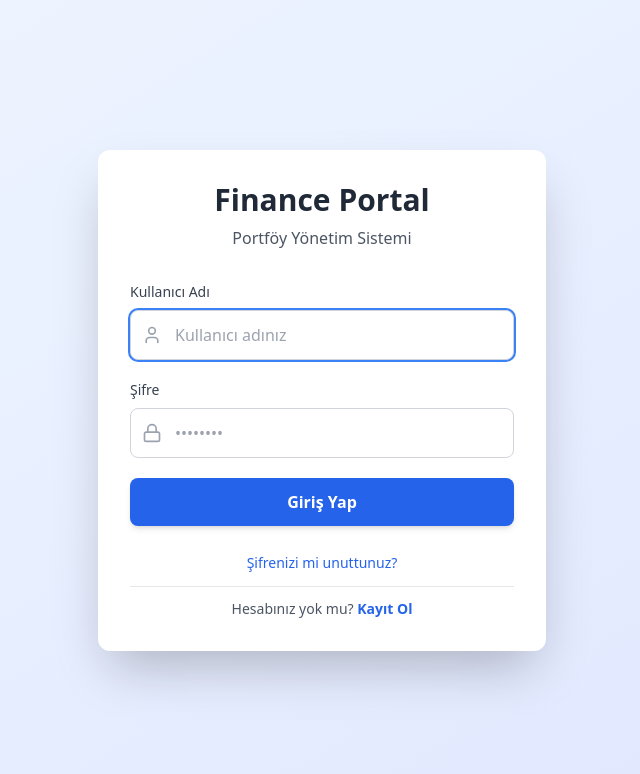
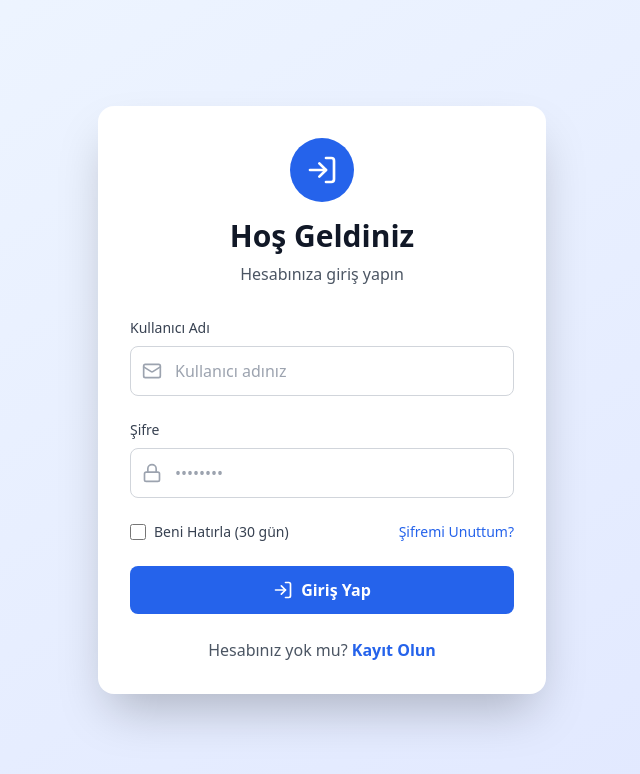
Before and after one commit to YukselMertKirdar67/finance-portal, a React (Vite) app in the folder frontend/finance-portal-frontend/: page /login in a window 1280 px wide. Shown: the top 774 px of the page, without its empty margins (318-958 px from the left). Built offline with nearby package versions, Linux system fonts and the light colour scheme.

Commit message:
Remember me box eklendi ve 2FA için window sayfasına yönlendirme eklendi

```diff
--- a/frontend/finance-portal-frontend/src/Components/Page/LoginPage.jsx
+++ b/frontend/finance-portal-frontend/src/Components/Page/LoginPage.jsx
@@ -1,18 +1,28 @@
-import React, { useState } from 'react';
-import { useNavigate } from 'react-router-dom';
-import { User, Lock, AlertCircle } from 'lucide-react';
+import React, { useState, useEffect } from 'react';
+import { useNavigate, Link } from 'react-router-dom';
+import { Mail, Lock, LogIn, AlertCircle } from 'lucide-react';
+import { useAuth } from '../../context/AuthContext';
 import api from '../../API/instrumentsApi';
 
 const LoginPage = () => {
     const navigate = useNavigate();
+    const { authenticated, login } = useAuth();
 
     const [formData, setFormData] = useState({
         username: '',
         password: ''
     });
 
+    const [rememberMe, setRememberMe] = useState(false);
+    const [loading, setLoading] = useState(false);
     const [error, setError] = useState('');
-    const [loading, setLoading] = useState(false);
+
+    // Zaten login ise home'a yönlendir
+    useEffect(() => {
+        if (authenticated) {
+            navigate('/home', { replace: true });
+        }
+    }, [authenticated, navigate]);
 
     const handleChange = (e) => {
         const { name, value } = e.target;
@@ -20,7 +30,6 @@ const LoginPage = () => {
             ...prev,
             [name]: value
         }));
-        setError('');
     };
 
     const handleSubmit = async (e) => {
@@ -35,22 +44,32 @@ const LoginPage = () => {
         setError('');
 
         try {
-            const response = await api.post('/auth/login', formData);
+            //  Pre-auth: Credentials check + OTP kontrolü
+            const preAuthResponse = await api.post('/auth/pre-auth', {
+                username: formData.username,
+                password: formData.password,
+                rememberMe: rememberMe
+            });
 
-            if (response.data.success) {
-                // Token'ları localStorage'a kaydet
-                localStorage.setItem('token', response.data.accessToken);
-                localStorage.setItem('refreshToken', response.data.refreshToken);
+            if (preAuthResponse.data.success && !preAuthResponse.data.requiresOTP) {
+                // OTP yok, direkt login
+                const loginResponse = await api.post('/auth/login', {
+                    ...formData,
+                    rememberMe: rememberMe
+                });
 
-                // User bilgilerini kaydet
-                localStorage.setItem('user', JSON.stringify({
-                    username: response.data.username,
-                    email: response.data.email,
-                    roles: response.data.roles
-                }));
+                if (loginResponse.data.success) {
+                    //  AuthContext'e rememberMe parametresi ile token kaydet
+                    login(loginResponse.data, rememberMe);
+                    navigate('/home');
+                }
 
-                // Home sayfasına yönlendir
-                window.location.href = '/home';
+            } else if (preAuthResponse.data.requiresOTP) {
+                //  OTP gerekli - Keycloak popup aç
+                openKeycloakOTPPopup(preAuthResponse.data.keycloakAuthUrl);
+
+            } else {
+                setError(preAuthResponse.data.message || 'Giriş başarısız');
             }
 
         } catch (err) {
@@ -61,26 +80,80 @@ const LoginPage = () => {
         }
     };
 
+    // Keycloak OTP Popup
+    const openKeycloakOTPPopup = (authUrl) => {
+        const width = 500;
+        const height = 600;
+        const left = (window.screen.width / 2) - (width / 2);
+        const top = (window.screen.height / 2) - (height / 2);
+
+        const popup = window.open(
+            authUrl,
+            'Keycloak 2FA',
+            `width=${width},height=${height},left=${left},top=${top},toolbar=no,menubar=no,scrollbars=yes`
+        );
+
+        // Popup'tan mesaj dinle (postMessage)
+        const messageHandler = (event) => {
+            // Güvenlik: Origin kontrolü
+            if (event.origin !== window.location.origin) return;
+
+            if (event.data.type === 'KEYCLOAK_AUTH_SUCCESS') {
+                // Token alındı!
+                const { accessToken, refreshToken, username, email, roles } = event.data;
+
+                //  AuthContext'e rememberMe ile kaydet
+                login(
+                    { accessToken, refreshToken, username, email, roles },
+                    rememberMe
+                );
+
+                // Popup'ı kapat
+                if (popup && !popup.closed) popup.close();
+
+                // Home'a yönlendir
+                navigate('/home');
+
+                // Event listener'ı temizle
+                window.removeEventListener('message', messageHandler);
+            }
+        };
+
+        window.addEventListener('message', messageHandler);
+
+        // Popup kapandığında cleanup
+        const checkPopupClosed = setInterval(() => {
+            if (popup && popup.closed) {
+                clearInterval(checkPopupClosed);
+                window.removeEventListener('message', messageHandler);
+                setLoading(false);
+            }
+        }, 500);
+    };
+
     return (
-        <div className="min-h-screen flex items-center justify-center bg-gradient-to-br from-blue-50 to-indigo-100">
-            <div className="bg-white p-8 rounded-xl shadow-2xl max-w-md w-full">
+        <div className="min-h-screen flex items-center justify-center bg-gradient-to-br from-blue-50 to-indigo-100 px-4">
+            <div className="bg-white rounded-2xl shadow-2xl p-8 w-full max-w-md">
 
                 {/* Header */}
                 <div className="text-center mb-8">
-                    <h1 className="text-3xl font-bold text-gray-800 mb-2">Finance Portal</h1>
-                    <p className="text-gray-600">Portföy Yönetim Sistemi</p>
+                    <div className="w-16 h-16 bg-blue-600 rounded-full flex items-center justify-center mx-auto mb-4">
+                        <LogIn className="w-8 h-8 text-white" />
+                    </div>
+                    <h1 className="text-3xl font-bold text-gray-900 mb-2">Hoş Geldiniz</h1>
+                    <p className="text-gray-600">Hesabınıza giriş yapın</p>
                 </div>
 
                 {/* Error Message */}
                 {error && (
                     <div className="mb-6 p-4 bg-red-50 border border-red-200 rounded-lg flex items-start gap-3">
                         <AlertCircle className="w-5 h-5 text-red-600 mt-0.5 flex-shrink-0" />
-                        <p className="text-red-800">{error}</p>
+                        <p className="text-red-800 text-sm">{error}</p>
                     </div>
                 )}
 
                 {/* Form */}
-                <form onSubmit={handleSubmit} className="space-y-5">
+                <form onSubmit={handleSubmit} className="space-y-6">
 
                     {/* Username */}
                     <div>
@@ -88,7 +161,7 @@ const LoginPage = () => {
                             Kullanıcı Adı
                         </label>
                         <div className="relative">
-                            <User className="absolute left-3 top-1/2 transform -translate-y-1/2 w-5 h-5 text-gray-400" />
+                            <Mail className="absolute left-3 top-1/2 transform -translate-y-1/2 w-5 h-5 text-gray-400" />
                             <input
                                 type="text"
                                 name="username"
@@ -96,7 +169,7 @@ const LoginPage = () => {
                                 onChange={handleChange}
                                 className="w-full pl-11 pr-4 py-3 border border-gray-300 rounded-lg focus:outline-none focus:ring-2 focus:ring-blue-500 transition"
                                 placeholder="Kullanıcı adınız"
-                                autoFocus
+                                required
                             />
                         </div>
                     </div>
@@ -115,15 +188,39 @@ const LoginPage = () => {
                                 onChange={handleChange}
                                 className="w-full pl-11 pr-4 py-3 border border-gray-300 rounded-lg focus:outline-none focus:ring-2 focus:ring-blue-500 transition"
                                 placeholder="••••••••"
+                                required
                             />
                         </div>
+                    </div>
+
+                    {/* Remember Me & Forgot Password */}
+                    <div className="flex items-center justify-between">
+                        <div className="flex items-center">
+                            <input
+                                type="checkbox"
+                                id="rememberMe"
+                                checked={rememberMe}
+                                onChange={(e) => setRememberMe(e.target.checked)}
+                                className="w-4 h-4 text-blue-600 border-gray-300 rounded focus:ring-blue-500"
+                            />
+                            <label htmlFor="rememberMe" className="ml-2 text-sm text-gray-700">
+                                Beni Hatırla (30 gün)
+                            </label>
+                        </div>
+
+                        <Link
+                            to="/forgot-password"
+                            className="text-sm text-blue-600 hover:text-blue-800 font-medium"
+                        >
+                            Şifremi Unuttum?
+                        </Link>
                     </div>
 
                     {/* Submit Button */}
                     <button
                         type="submit"
                         disabled={loading}
-                        className="w-full py-3 px-4 bg-blue-600 hover:bg-blue-700 disabled:bg-blue-400 text-white font-semibold rounded-lg shadow-md transition duration-200 flex items-center justify-center gap-2"
+                        className="w-full bg-blue-600 hover:bg-blue-700 disabled:bg-blue-400 text-white font-semibold py-3 rounded-lg transition flex items-center justify-center gap-2"
                     >
                         {loading ? (
                             <>
@@ -131,33 +228,22 @@ const LoginPage = () => {
                                 Giriş Yapılıyor...
                             </>
                         ) : (
-                            'Giriş Yap'
+                            <>
+                                <LogIn className="w-5 h-5" />
+                                Giriş Yap
+                            </>
                         )}
                     </button>
                 </form>
 
-                {/* Links */}
-                <div className="mt-6 space-y-3">
-                    <div className="text-center">
-                        <button
-                            onClick={() => navigate('/forgot-password')}
-                            className="text-blue-600 hover:text-blue-700 font-medium text-sm"
-                        >
-                            Şifrenizi mi unuttunuz?
-                        </button>
-                    </div>
-
-                    <div className="text-center pt-3 border-t border-gray-200">
-                        <p className="text-gray-600 text-sm">
-                            Hesabınız yok mu?{' '}
-                            <button
-                                onClick={() => navigate('/register')}
-                                className="text-blue-600 hover:text-blue-700 font-semibold"
-                            >
-                                Kayıt Ol
-                            </button>
-                        </p>
-                    </div>
+                {/* Register Link */}
+                <div className="mt-6 text-center">
+                    <p className="text-gray-600">
+                        Hesabınız yok mu?{' '}
+                        <Link to="/register" className="text-blue-600 hover:text-blue-800 font-semibold">
+                            Kayıt Olun
+                        </Link>
+                    </p>
                 </div>
             </div>
         </div>
```
